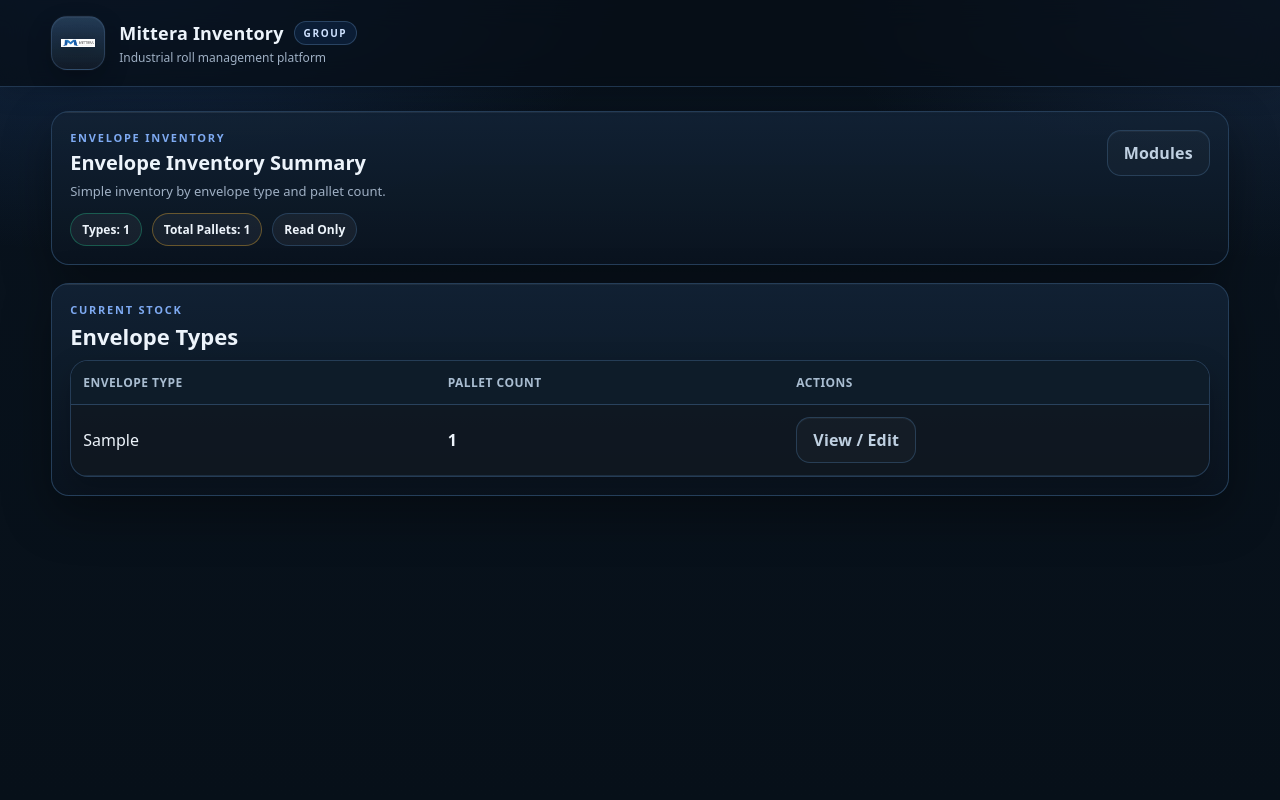
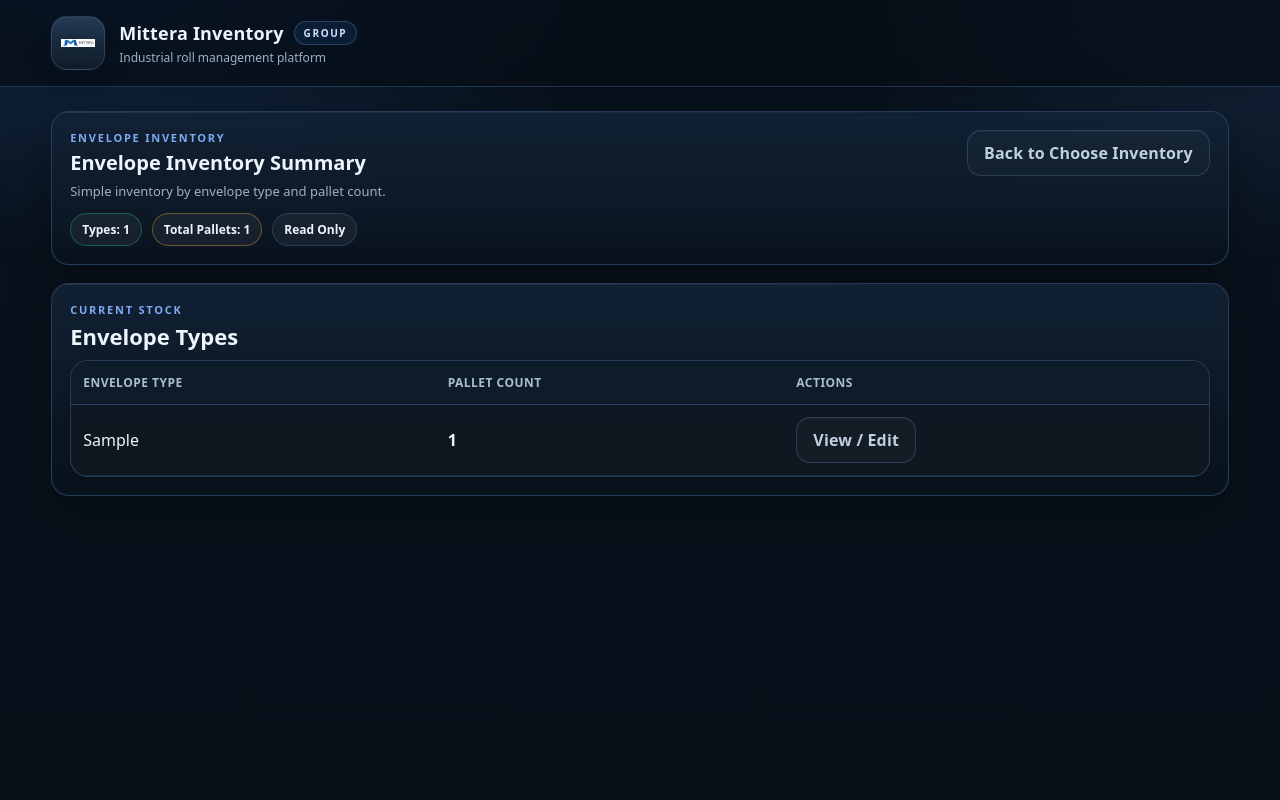
Before and after one commit to TomasOrrego11/Roll-Inventory, a Python web app: template templates/envelopes_home.html in a window 1280 px wide. Run offline with Jinja, Linux system fonts and the light colour scheme; the template is opened without the code that fills it: most values are stand-ins (such as "Sample title", 1, 10 or a date in 2020).

Commit message:
Update envelopes_home.html

```diff
--- a/templates/envelopes_home.html
+++ b/templates/envelopes_home.html
@@ -27,7 +27,7 @@
           <a class="btn ghost" href="{{ url_for('use_envelopes') }}">Use Pallets</a>
           <a class="btn ghost" href="{{ url_for('edit_envelope_name') }}">Manage Types</a>
         {% endif %}
-        <a class="btn ghost" href="{{ url_for('home') }}">Modules</a>
+       <a class="btn ghost" href="{{ url_for('home') }}">Back to Choose Inventory</a>
       </div>
     </div>
   </div>
```
